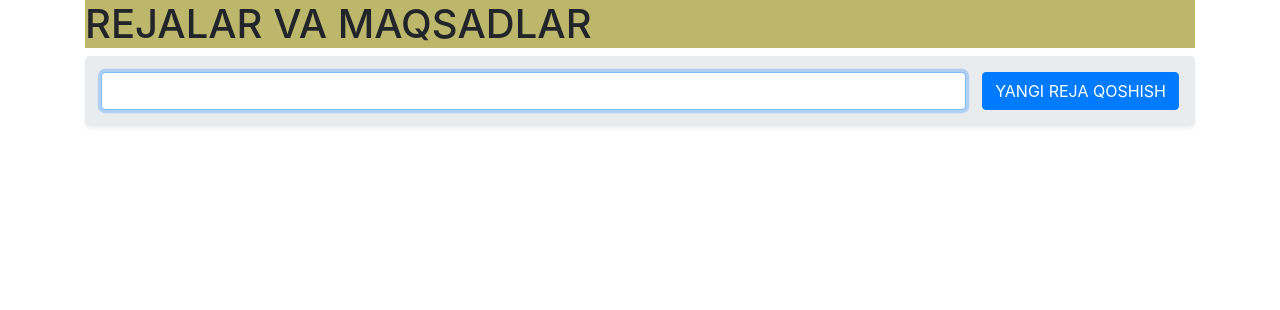
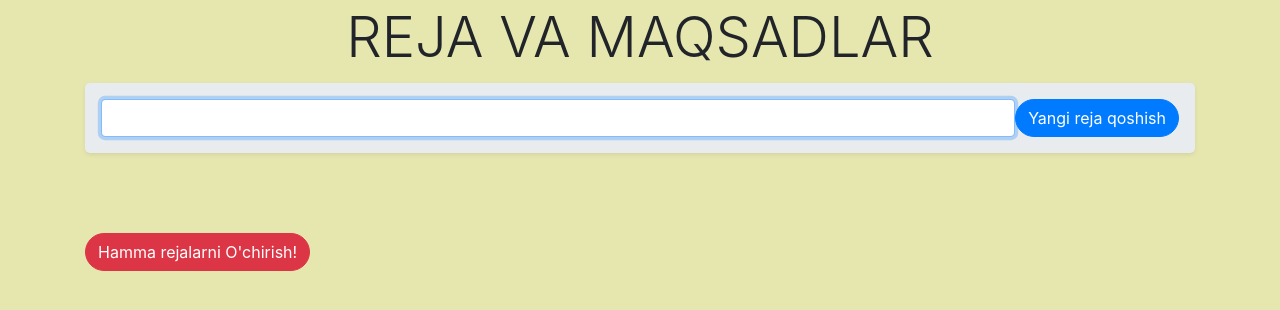
Before and after one commit to fkhaaan/reja, a Node server app: page / in a window 1280 px wide. Shown: the top 310 px of the page. Run offline with Node 20, Linux system fonts and the light colour scheme; data that the repository does not hold is empty; some libraries are stand-ins or nearby versions.

Commit message:
feat: CRUD operatsiyasi va TaskB

```diff
--- a/views/reja.ejs
+++ b/views/reja.ejs
@@ -1,54 +1,59 @@
  <!DOCTYPE html>
 <html lang="en">
+
 <head>
-    <meta charset="UTF-g" />
-<meta name="viewport" content="width=device-width, initial-scale=1.0" />
+    <meta charset="UTF-8">
+    <meta name="viewport" content="width=device-width, initial-scale=1.0">
     <title>REJA</title>
-<link rel="stylesheet"
-href="https://stackpath.bootstrapcdn.com/bootstrap/4.2.1/css/bootstrap.min.css"
-integrity="sha384-GJzZqFGwb1QTTN6wy59ffF1BuGJpLSa9DkKMp0DgiMDm4iYMj 70gZWKYbI706tWS"
-crossorigin="anonymous"
- />
+    <link rel="stylesheet" href="https://stackpath.bootstrapcdn.com/bootstrap/4.2.1/css/bootstrap.min.css"
+        integrity="sha384-GJzZqFGwb1QTTN6wy59ffF1BuGJpLSa9DkKMp0DgiMDm4iYMj70gZWKYbI706tWS" crossorigin="anonymous">
 </head>
- <body style="background-color:white">
+
+<body style="background-color: rgb(230, 230, 175);">
     <div class="container">
-        <h1 style="background-color:darkkhaki;">REJALAR VA MAQSADLAR</h1>
+        <h1 class="display-4 text-center py-1">REJA VA MAQSADLAR</h1>
+
         <div class="jumbotron p-3 shadow-sm">
             <form id="create-form" action="/create-item" method="POST">
-                <div class="d-flex align-items: center">
+                <div class="d-flex align-items-center">
                     <input
                     id="create-field"
                     name="reja"
                     autofocus
                     autocomplete="off"
-                    class="form-control mr-3"
+                    class="form-control mr3"
                     type="text"
                     style="flex: 1"
-                    />
-                    <button class="btn btn-primary";
-                     style=" --bs-btn-padding-y: .25rem; --bs-btn-padding-x: .5rem; --bs-btn-font-size: .75rem;">
-                     YANGI REJA QOSHISH
-                  </button>
+                    >
+                    <button class="btn btn-primary" style="border-radius: 20px;">Yangi reja qoshish</button>
                 </div>
             </form>
         </div>
 
+
+
             <ul id="item-list" class="list-group pb-5">
                 <% items.map(function(item) { %>
                 <li
-            class="list-group-item list-group-item-info d-flex align-items-center justify-content-between"
-            >
+                        class="list-group-item list-group-item-info d-flex align-items-center justify-content-between">
                     <span class="item-text"><%=item.reja%></span>
                     <div>
-                    <button data id="<%=item._id%>" class="edit-me btn btn-secondary btn-sm mr-1">
-                        Ozgartirish
+                        <button
+                         data-id="<%=item._id%>"
+                         class="edit-me btn btn-secondary btn-sm mr-1">
+                            O'zgartirish
                         </button>
-                    <button data id="<%=item._id%>" class="delete-me btn btn-danger btn-sm">Ochirish</button>
+                        <button
+                         data_id="<%=item._id%>"
+                         class="delete-me btn btn-danger btn-sm">O'chirish</button>
                     </div>
                 </li>
-            <% })%>
+                <% }) %>
+            </ul>
+            <button id="clean-all" class="btn btn-danger" style="border-radius: 20px;">
+                Hamma rejalarni O'chirish!
+            </button>
+    </div>
+</body>
 
-
-         </ul>
- </body>
 </html>
```
Lines whose indentation alone changed are shown as unchanged.
